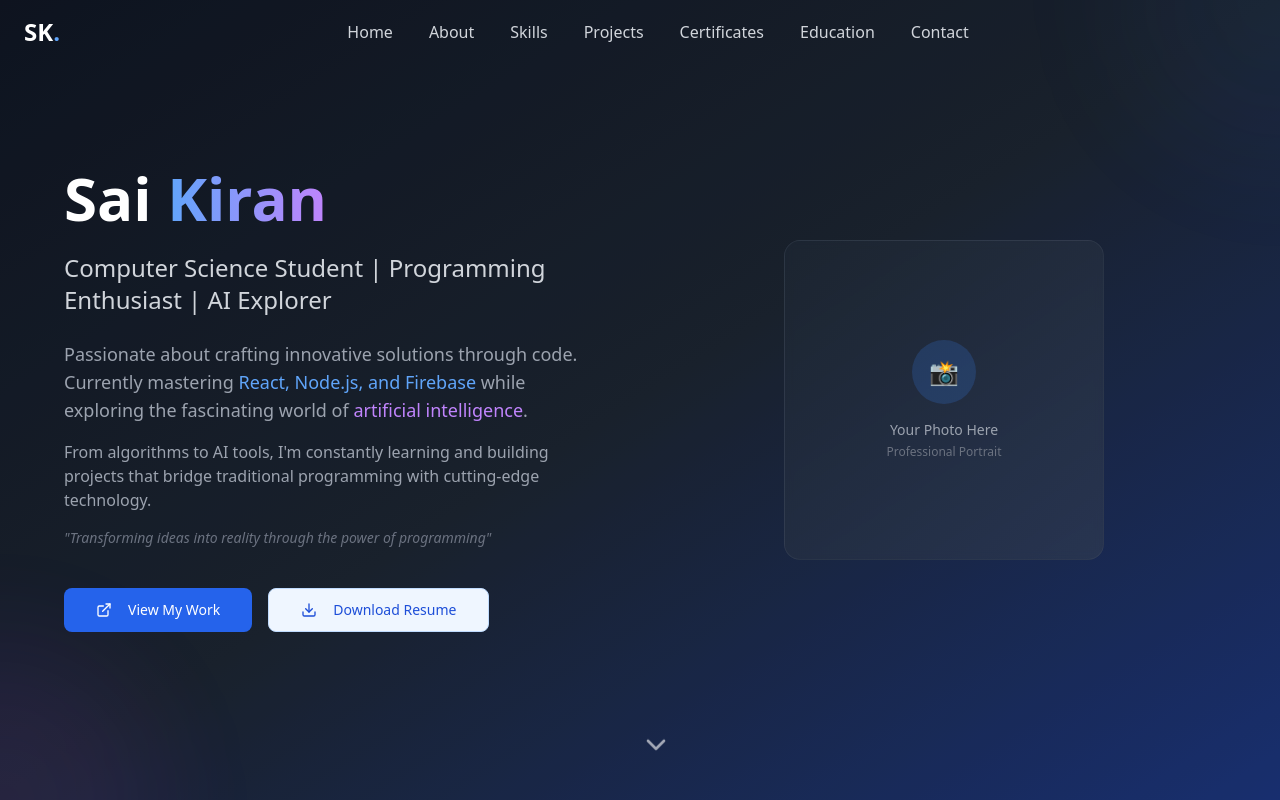
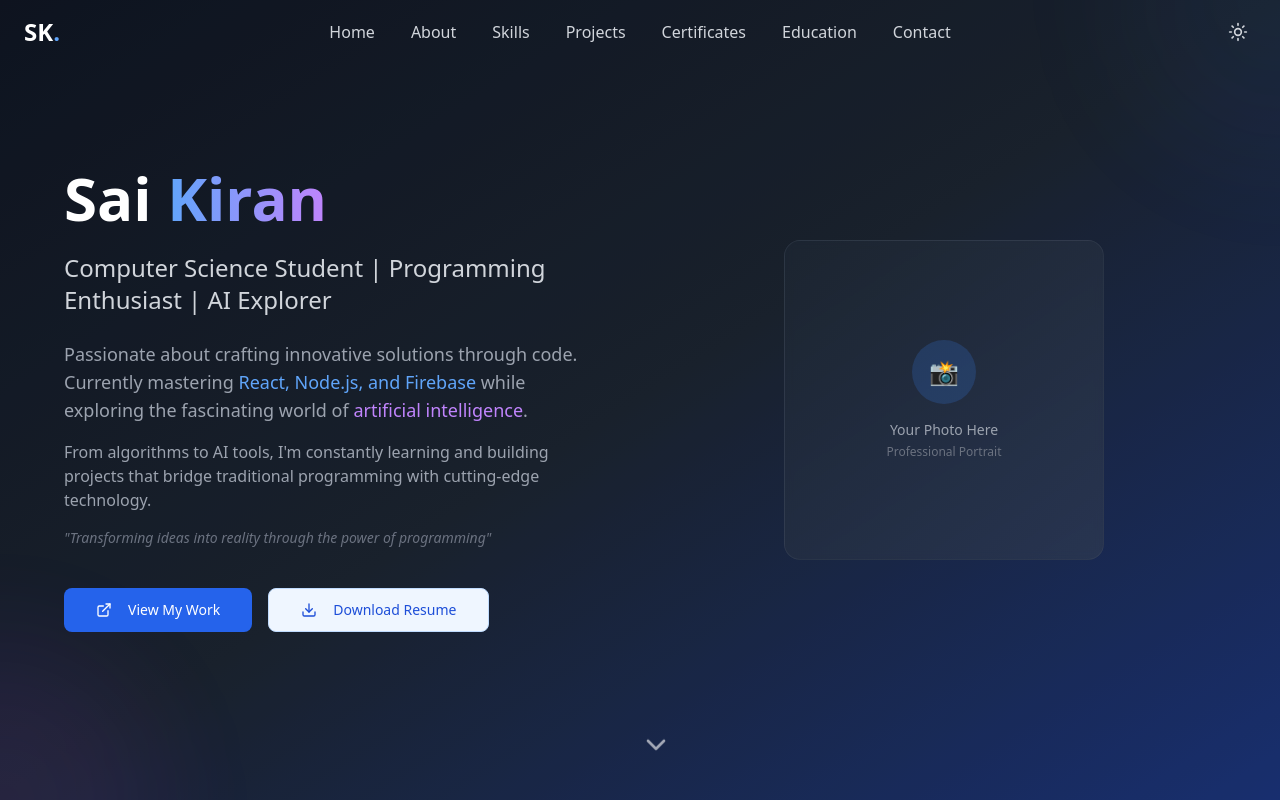
Before and after one commit to saikiransandeep/saikiran-portfolio, a React (Vite) app: page / in a window 1280 px wide. Shown: the top 800 px of the page. Built offline with nearby package versions, Linux system fonts and the light colour scheme.

Commit message:
Reverted to commit b838a65ea083a2156d81e7a6ce7da34a8157f61a

```diff
--- a/src/components/Header.tsx
+++ b/src/components/Header.tsx
@@ -1,10 +1,12 @@
 
 import React, { useState, useEffect } from 'react';
-import { Menu, X } from 'lucide-react';
+import { Menu, X, Sun, Moon } from 'lucide-react';
+import { useTheme } from '@/contexts/ThemeContext';
 
 const Header = () => {
   const [isOpen, setIsOpen] = useState(false);
   const [scrolled, setScrolled] = useState(false);
+  const { theme, toggleTheme } = useTheme();
 
   useEffect(() => {
     const handleScroll = () => {
@@ -57,8 +59,16 @@ const Header = () => {
             ))}
           </nav>
 
-          {/* Mobile Menu */}
-          <div className="flex items-center">
+          {/* Theme Toggle and Mobile Menu */}
+          <div className="flex items-center space-x-4">
+            <button
+              onClick={toggleTheme}
+              className="p-2 text-gray-300 hover:text-white transition-colors duration-300"
+              title={`Switch to ${theme === 'dark' ? 'light' : 'dark'} mode`}
+            >
+              {theme === 'dark' ? <Sun size={20} /> : <Moon size={20} />}
+            </button>
+
             <button
               className="md:hidden text-white"
               onClick={() => setIsOpen(!isOpen)}
```
